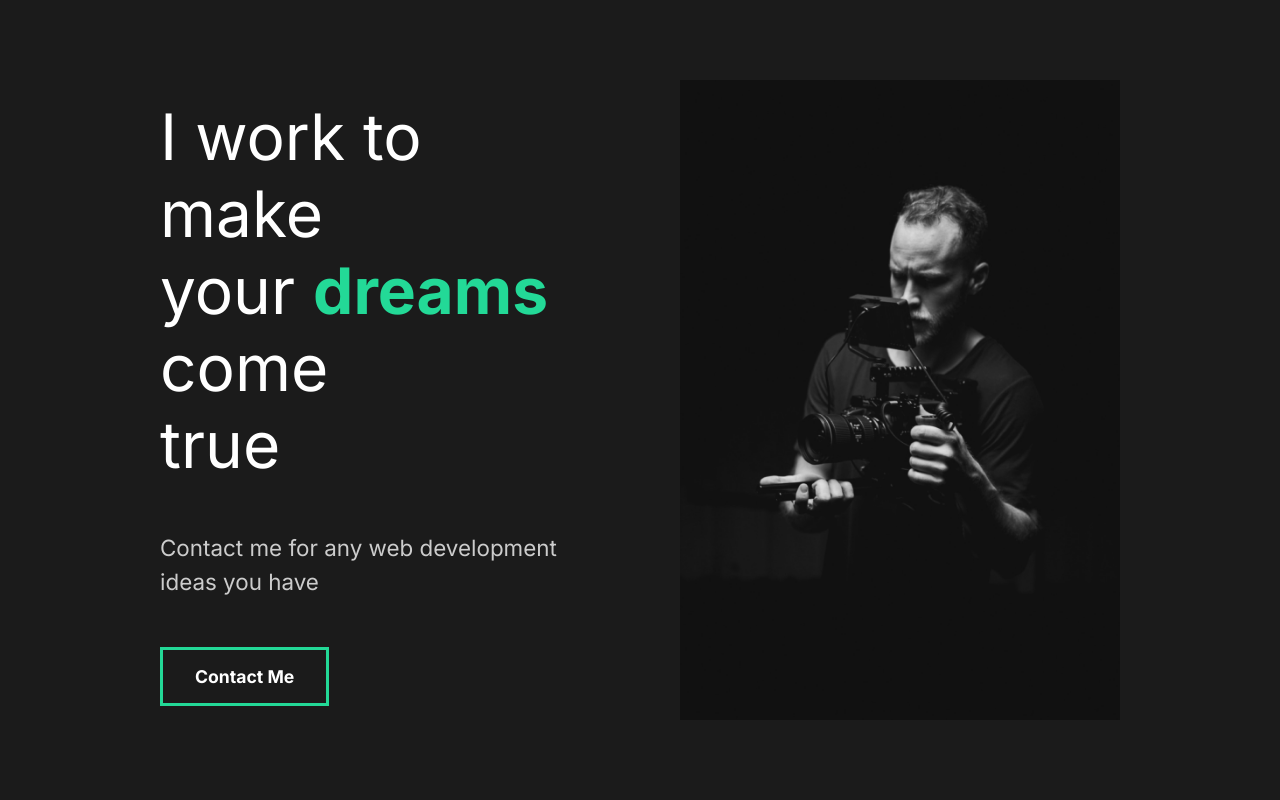
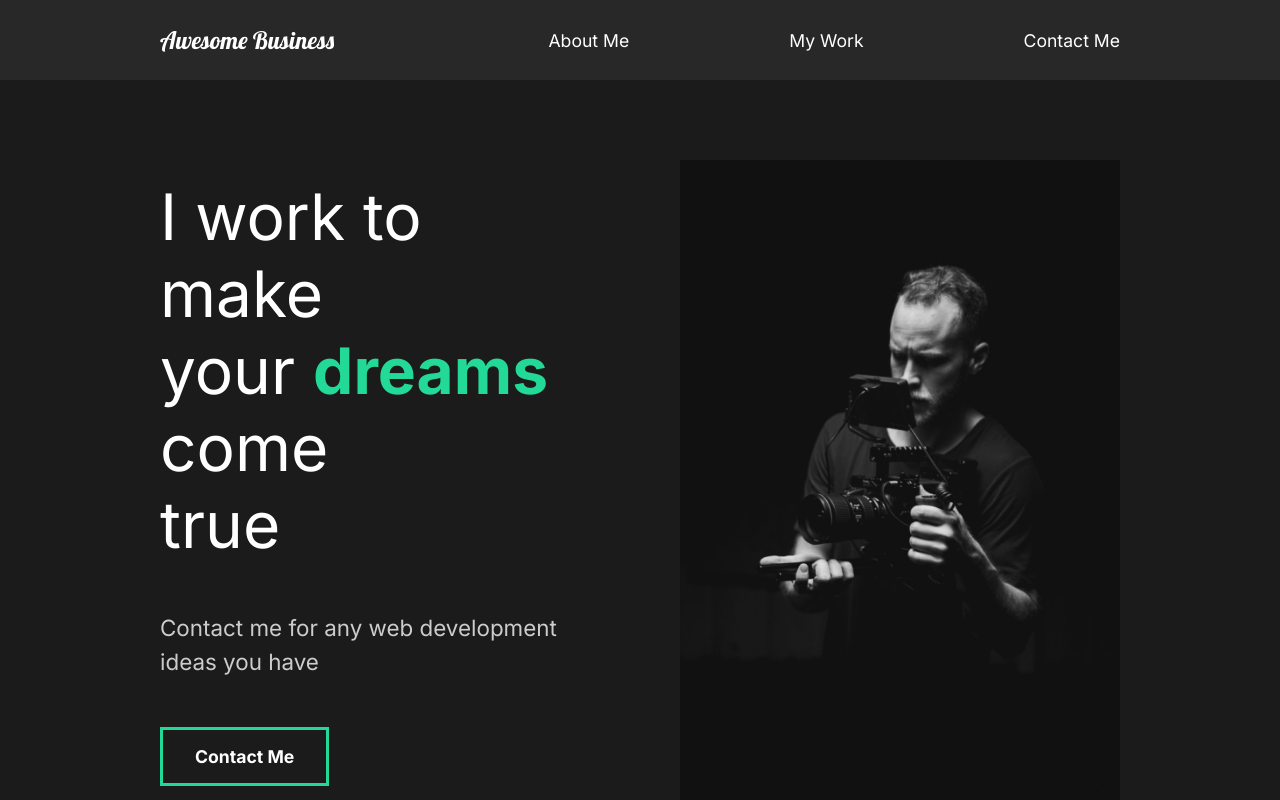
Before and after one commit to thomasnyma/react-portfolio, a React (Create React App) app in the folder portfolio/: page / in a window 1280 px wide. Shown: the top 800 px of the page. Built offline with nearby package versions, Linux system fonts and the light colour scheme.

Commit message:
Navigation

```diff
--- a/portfolio/src/App.js
+++ b/portfolio/src/App.js
@@ -3,11 +3,13 @@ import GlobalStyle from './components/GlobalStyle';
 
 // Pages
 import AboutUs from './pages/AboutUs';
+import Navigation from './components/Navigation';
 
 function App() {
   return (
     <div className="App">
       <GlobalStyle />
+      <Navigation />
       <AboutUs />
     </div>
   );
--- /dev/null
+++ b/portfolio/src/components/Navigation.js
@@ -0,0 +1,49 @@
+import styled from 'styled-components';
+
+const Navigation = () => {
+    return(
+        <StyledNavigation>
+            <h1><a id="logo" href="#">Awesome Business</a></h1>
+            <ul>
+                <li>
+                    <a href="#">About Me</a>
+                </li>
+                <li>
+                    <a href="#">My Work</a>
+                </li>
+                <li>
+                    <a href="#">Contact Me</a>
+                </li>
+            </ul>
+        </StyledNavigation>
+    );
+};
+
+const StyledNavigation = styled.nav`
+    min-height: 10vh;
+    display: flex;
+    margin: auto;
+    justify-content: space-between;
+    align-items: center;
+    padding: 1rem 10rem;
+    background: #282828;
+    a {
+        color: white;
+        text-decoration: none;
+    }
+    ul {
+        display: flex;
+        list-style: none;
+    }
+    #logo {
+        font-size: 1.5rem;
+        font-family: "Lobster", cursive;
+        font-weight: lighter;
+    }
+    li {
+        padding-left: 10rem;
+        position: relative;
+    }
+`;
+
+export default Navigation;
```
